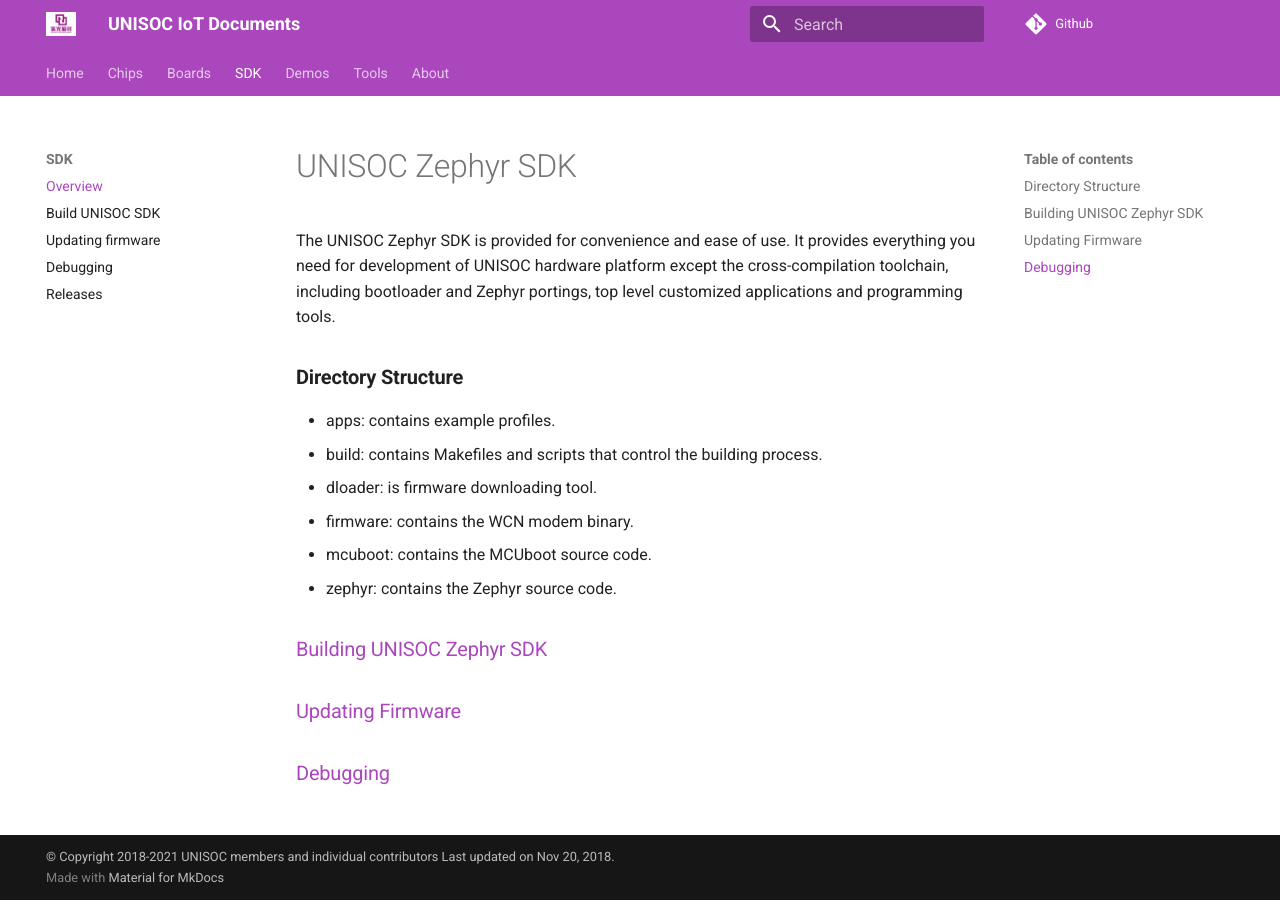
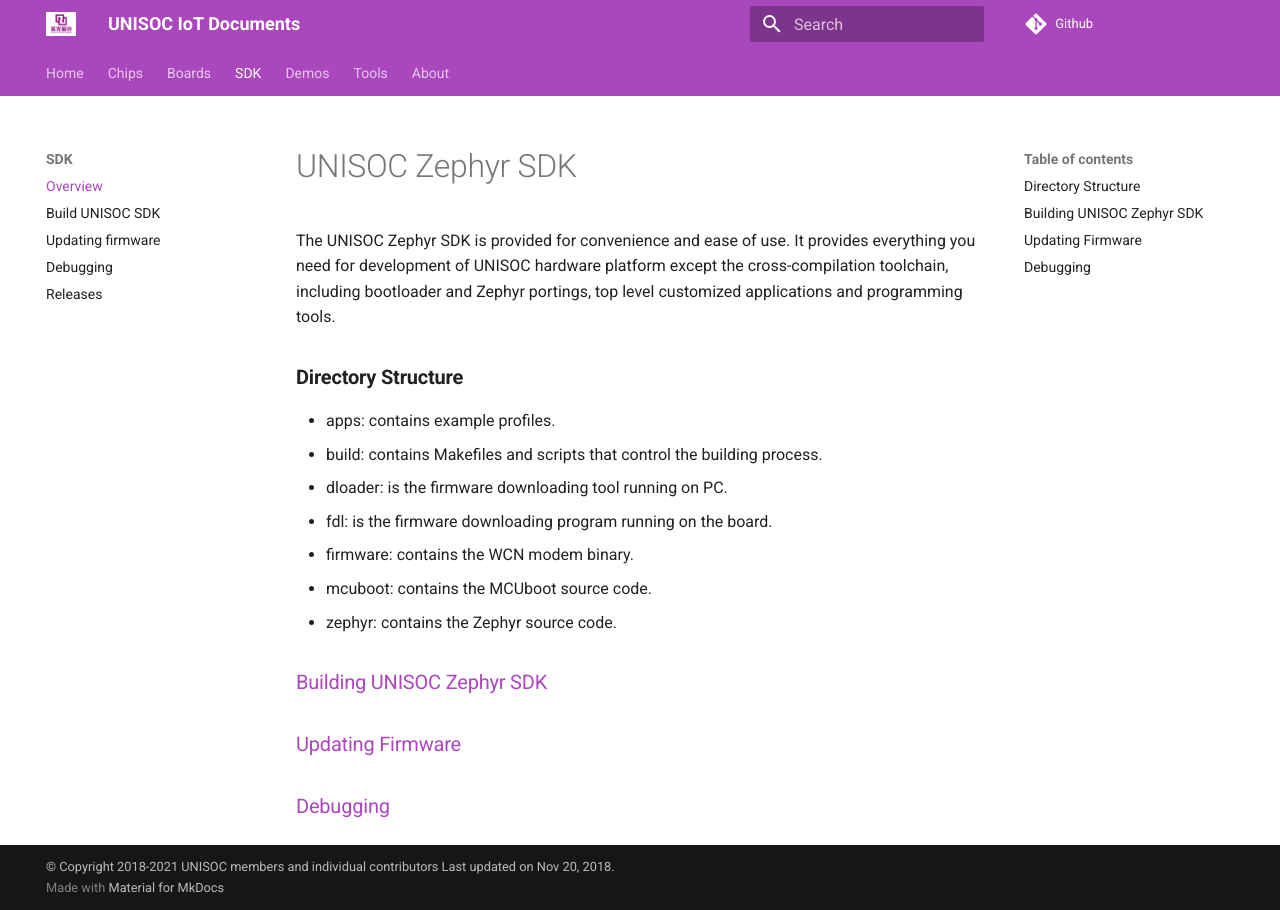
Before and after one commit to unisoc/documentation, an MkDocs documentation site: the page built from docs/sdk/index.md, in a window 1280 px wide. Built offline with MkDocs 1.6.1 and Material for MkDocs 9.7.7, drawn with Linux system fonts in a browser that asks for light colours; comment, search, counter and statistics services are not loaded.

Commit message:
sdk: index.md: update the index section to add fdl
Update the index section to add fdl.

Signed-off-by: Keguang Zhang <keguang.zhang@unisoc.com>

```diff
--- a/docs/sdk/index.md
+++ b/docs/sdk/index.md
@@ -9,7 +9,8 @@ and programming tools.
 ### **Directory Structure**
 - apps: contains example profiles.
 - build: contains Makefiles and scripts that control the building process.
-- dloader: is firmware downloading tool.
+- dloader: is the firmware downloading tool running on PC.
+- fdl: is the firmware downloading program running on the board.
 - firmware: contains the WCN modem binary.
 - mcuboot: contains the MCUboot source code.
 - zephyr: contains the Zephyr source code.
```
Also changed, not shown: docs/sdk/build.md (+1 -1 lines).
